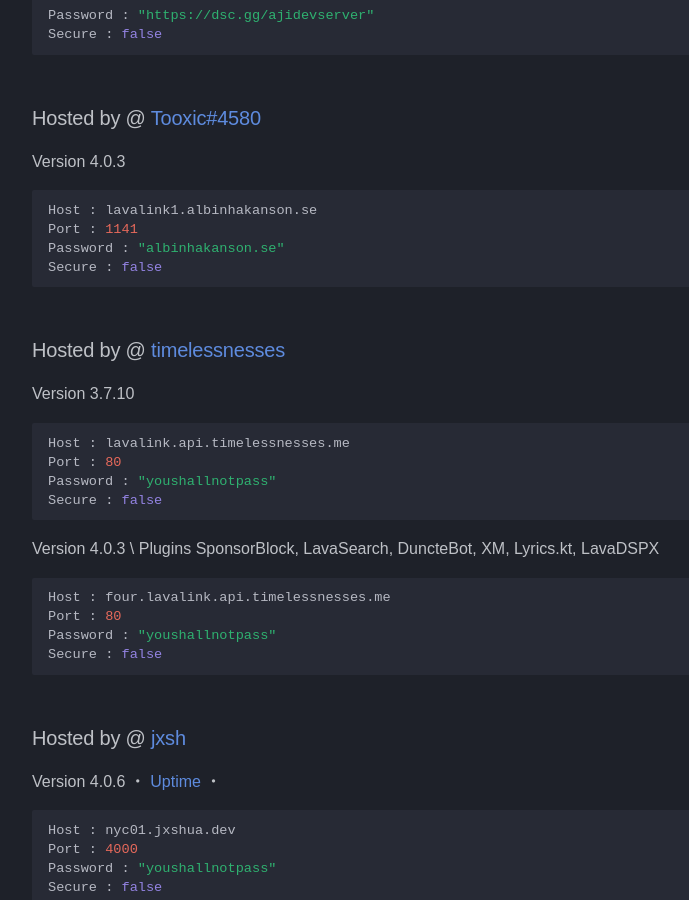
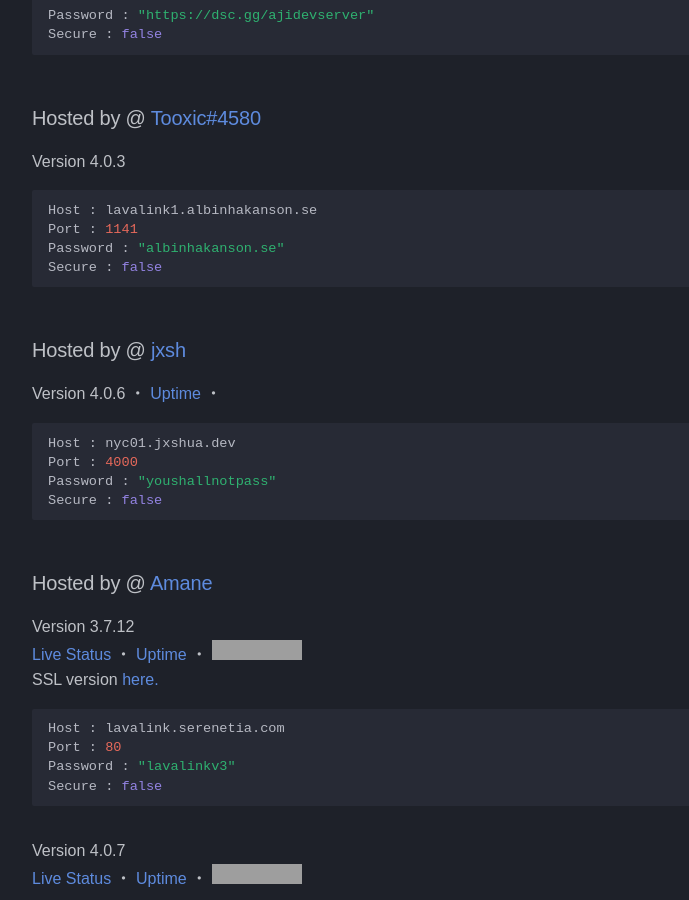
Before and after one commit to DarrenOfficial/lavalink-list, an MkDocs documentation site: the page built from docs/NoSSL/lavalink-without-ssl.md, in a window 1280 px wide and 900 px high, scrolled down 2942 px. Shown: the whole window, without its empty margins (14-703 px from the left). Built offline with MkDocs 1.6.1 and Material for MkDocs 9.7.7, drawn with Linux system fonts in a browser that asks for light colours; some web fonts are replaced; comment, search, counter and statistics services are not loaded; a style sheet for code colours, icons or effects is not loaded; some of the changed text lies outside the part shown; grey boxes are pictures that could not be loaded.

Commit message:
removing timelessnesses' lavalink (#568)
youtube kept blocking it, oh well

````diff
--- a/docs/NoSSL/lavalink-without-ssl.md
+++ b/docs/NoSSL/lavalink-without-ssl.md
@@ -142,22 +142,6 @@ Password : "albinhakanson.se"
 Secure : false
 ```
 
-### Hosted by @ [timelessnesses](https://timelessnesses.me)
-Version 3.7.10
-```bash
-Host : lavalink.api.timelessnesses.me
-Port : 80
-Password : "youshallnotpass"
-Secure : false
-```
-Version 4.0.3 \ Plugins SponsorBlock, LavaSearch, DuncteBot, XM, Lyrics.kt, LavaDSPX
-```bash
-Host : four.lavalink.api.timelessnesses.me
-Port : 80
-Password : "youshallnotpass"
-Secure : false
-```
-
 ### Hosted by @ [jxsh](https://jxshua.dev)
 Version 4.0.6 ・ [Uptime](https://status.jxshua.dev/) ・
 ```bash
````
